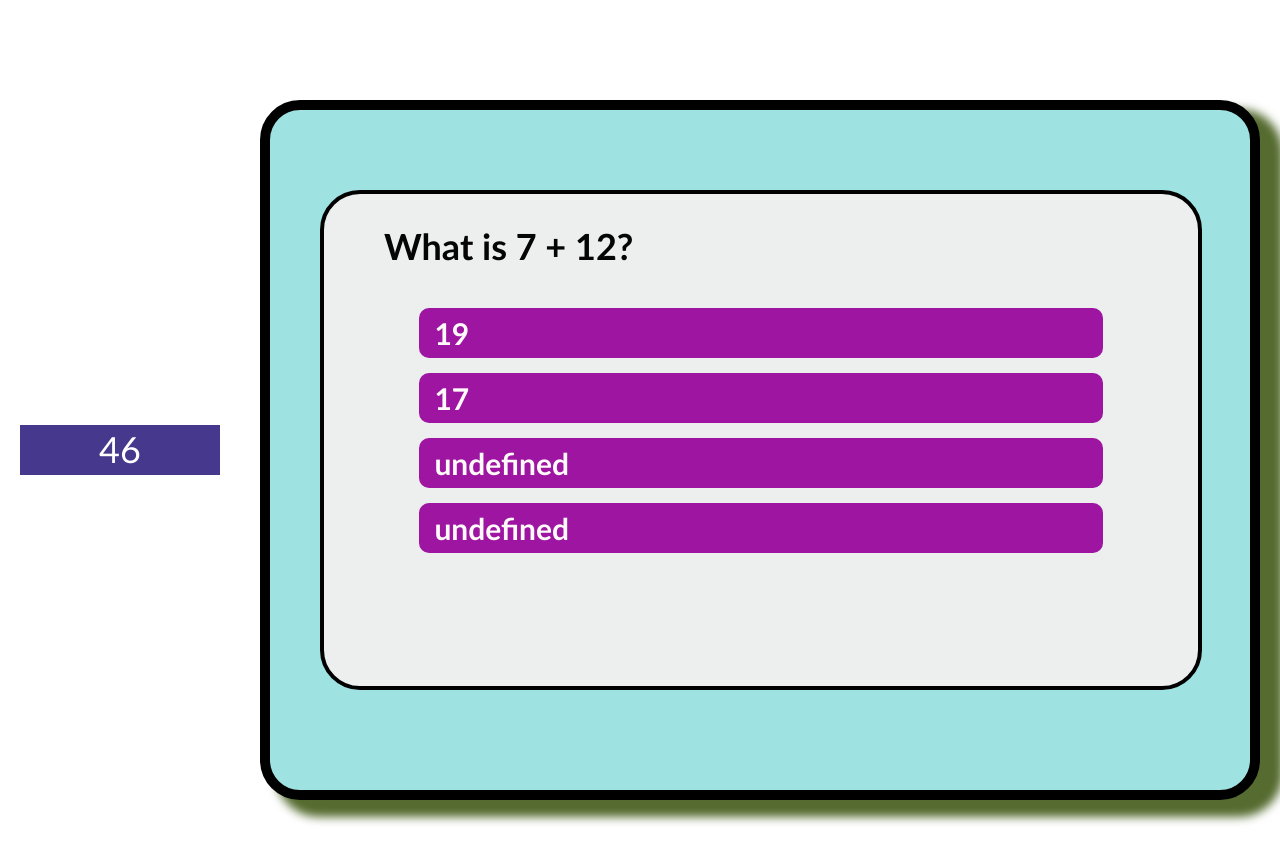
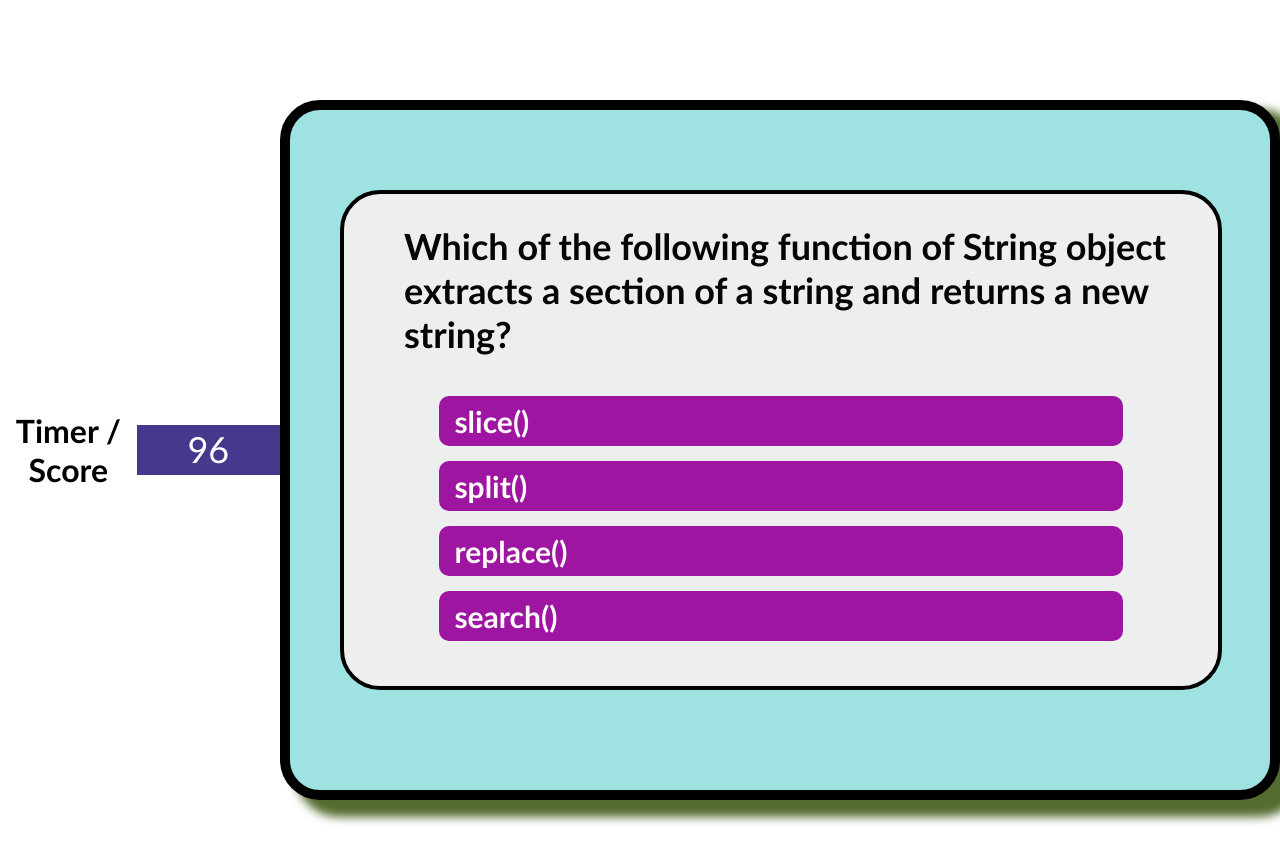
Before and after one commit to rgsommer777/04-Homework, a plain HTML site: page quiz.html in a window 1280 px wide. Drawn offline with Linux system fonts and the light colour scheme.

Commit message:
updated questions and added screenshots

```diff
--- a/quiz.html
+++ b/quiz.html
@@ -19,15 +19,13 @@
   <body>
 
     <!-- <div id="countdown" >100</div><br> -->
+    <h1>Timer / Score</h1>
+<div id = "timer-display" class="banner-disp">
 
-<div id = "timer-display" class="banner-disp"></div>
-<!-- <div id ="highScore-display" class= "banner-disp">HIGH SCORE</div> -->
+  </div>
 
-<!-- <h3>View High Scores</h3>
-</div>          -->
-    <!-- <h2>Try to answer the following Javascript questions</h2> -->
 <div id =container>
-  <!-- <div class = "title">JavaScript Quiz -->
+
   <div id ="question-container" class="hide">
     <div id = "question" class="question">Question no matter how long this question actually is, will it push the answer buttons down or not?</div>
     <div id="answer-buttons" class="btnGrid">
@@ -36,23 +34,6 @@
         <p class="answer-btn" data-number ="3">Answer 3</p>
         <p class="answer-btn" data-number ="4">Answer 4</p>
     </div>
-    <!-- <div class = "controls"> -->
-        <!-- <button id="start-btn" class="btn">Start Quiz</button> -->
-    <!-- </div> -->
-  <!-- <div class = "title">Javascript Quiz</div>  -->
-      <!-- <div id ="question-container" class="hide"> -->
-        <!-- <div id = "question">Question
-          <div id ="answer-container"></div>
-            <div id = "answer-buttons" class="btn-grid">
-              <button class="btn">Answer 1</button><br>
-              <button class="btn">Answer 2</button><br>
-              <button class="btn">Answer 3</button><br>
-              <button class="btn">Answer 4</button>
-            </div>
-          </div>
-        </div> -->
-
-  <!-- </div> -->
 
   </body>
 
--- a/script.js
+++ b/script.js
@@ -1,16 +1,16 @@
+
+//SET UP GLOBAL CONSTANTS AND VARIABLES
 const questionEl =document.getElementById("question");
 const choices =Array.from(document.getElementsByClassName ("answer-btn"));
-
 let currentQuestion = {};
 let acceptAnswers=true;
-var timeLeft=50;
+var timeLeft=100;
 let questionCounter=0;
 let availableQuestions = [];
+const INCORRECT_PENALTY = 10;
+const MAX_QUESTIONS = 5;
 
-//CONSTANTS
-const INCORRECT_PENALTY = 10;
-const MAX_QUESTIONS = 3;
-
+//QUESTIONS AND POSSIBLE ANSWER CHOICES FOR THE QUIZ
 let questions = [
   {
     question: "What is index 3 of the following array? [Apples, Pears, Oranges, Bananas, Grapes]",
@@ -22,30 +22,54 @@ let questions = [
 
   },
     {
-    question: "What is 9 + 4?",
-    choice1: "13",
-    choice2: "12",
-    answer: 1
+    question: "What is the HTML tag where javascript is written?",
+    choice1: "<javascript>",
+    choice2: "<span>",
+    choice3: "<script>",
+    choice4: "<js>",
+    answer: 3
 
   },
   {
-    question: "What is 7 + 12?",
-     choice1: "19",
-     choice2: "17",
-     answer: 1
+    question: "What is NOT a type of javascript loop?",
+    choice1: "do-while",
+    choice2: "number",
+    choice3: "while",
+    choice4: "for",
+    answer: 2
+
+  },
+  {
+    question: "Which of the following function of String object returns the calling string value converted to lower case?",
+    choice1: "toLocaleLowerCase()",
+    choice2: "toLowerCase()",
+    choice3: "substring()",
+    choice4: "toString()",
+    answer: 2
+  },
+  {
+    question: "Which of the following function of String object extracts a section of a string and returns a new string?",
+    choice1: "slice()",
+    choice2: "split()",
+    choice3: "replace()",
+    choice4: "search()",
+    answer: 1
+  },
 
 
-  },
 ]
 
-//const lastQuestion = questions.length-1;
+//SET FUNCTION TO BEGIN THE QUIZ AND START THE COUNTDOWN TIMER
 function startGame() {
+startTimer();
 questionCounter=0;
 availableQuestions=[...questions];
 //console.log(availableQuestions);
 loadNextQuestion();
 };
 
+//USING MAX_QUESTIONS AS A LIMIT, KEEP LOADING MORE QUESTIONS UNTIL TIMER IS AT 0
+// OR ALL QUESTIONS HAVE BEEN ANSWERED
 function loadNextQuestion() {
 if(availableQuestions.length==0 || questionCounter >=MAX_QUESTIONS){
   //go to end page and log score to local storage
@@ -53,7 +77,7 @@ if(availableQuestions.length==0 || questionCounter >=MAX_QUESTIONS){
   return window.location.assign("./alldone.html")
 
 }
-
+//RANDOMIZE THE ORDER OF QUESTIONS
   questionCounter++;
 const questionIndex=Math.floor(Math.random()*availableQuestions.length);
 currentQuestion=availableQuestions[questionIndex];
@@ -64,8 +88,6 @@ choices.forEach(choice => {
   choice.innerText=currentQuestion['choice' + number];
 });
 availableQuestions.splice(questionIndex,1);
-
-acceptAnswers = true;
 
 };
 
@@ -94,18 +116,7 @@ choice.addEventListener('click', e=> {
 });
 
 
-
-
-
-//function startGame(){
-// startTimer()
-// randomizedQuestions = questions.sort(() => Math.random() -.5)
-// currentQuestionIndex=0
-// console.log("STARTED!");
-// loadNextQuestion();
-//}
-
-//TIMER
+//COUNTDOWN TIMER
 function startTimer(){
 
 var countdownTimer = setInterval(function(){
@@ -120,72 +131,9 @@ var countdownTimer = setInterval(function(){
     timeLeft -= 1;
   }, 1000);
 }
-
+//TAKE OFF 10 SECONDS FOR EVERY WRONG ANSWER
 function decrementTimer (){
 timeLeft = timeLeft-INCORRECT_PENALTY;
 }
-
+//INITIATE QUIZ
 startGame();
-startTimer();
-// function loadNextQuestion(){
-//   resetQuestion()
-//   showQuestion(randomizedQuestions[currentQuestionIndex])
-
-// }
-
-// function showQuestion(question){
-// questionEl.innerText = question.question
-// question.answers.forEach(answer => {
-//  const button=document.createElement('button')
-//  button.innerText=answer.text
-//  button.classList.add('answer-btn')
-//  if(answer.correct){
-//    button.dataset.correct=answer.correct
-//  }
-//  button.addEventListener ('click',selectAnswer)
-//  answerButtonEl.appendChild(button)
-// })
-// }
-
-// function resetQuestion(){
-// while(answerButtonEl.firstChild){
-// answerButtonEl.removeChild
-// (answerButtonEl.firstChild)
-// }
-// }
-
-// function selectAnswer(e){
-// const selectedBtn = e.target
-// const correct = selectedBtn.dataset.correct
-// Array.from(answerButtonEl.children).forEach(button =>{
-//   setStatus(button,button.dataset.correct)
-
-// })
-// }
-
-
-// function setStatus(element, correct) {
-//  clearStatus(element)
-//  if (correct) {
-//    element.classList.add('correct')
-
-//    }else{
-//     element.classList.add('wrong')
-
-//   }
-//   }
-//  function clearStatus(element){
-// element.classList.remove('correct')
-// element.classList.remove('wrong')
-// }
-
-// function checkAnswer(answer){
-//   if(answer ==questions[currentQuestionIndex].correct==answer){
-//     console.log("CORRECT");
-//   } else{
-//     console.log("WRONG");
-
-//   }
-// }
-
-//timeLeft=timeLeft-10;
```
Also changed, not shown: alldone.html (+2 -34 lines), index.html (+1 -1 lines), Assets/Screenshots/All_Done_Screen.png (added), Assets/Screenshots/Quiz_Screen.png (added), Assets/Screenshots/Start_Screen.png (added), 1 other file.
